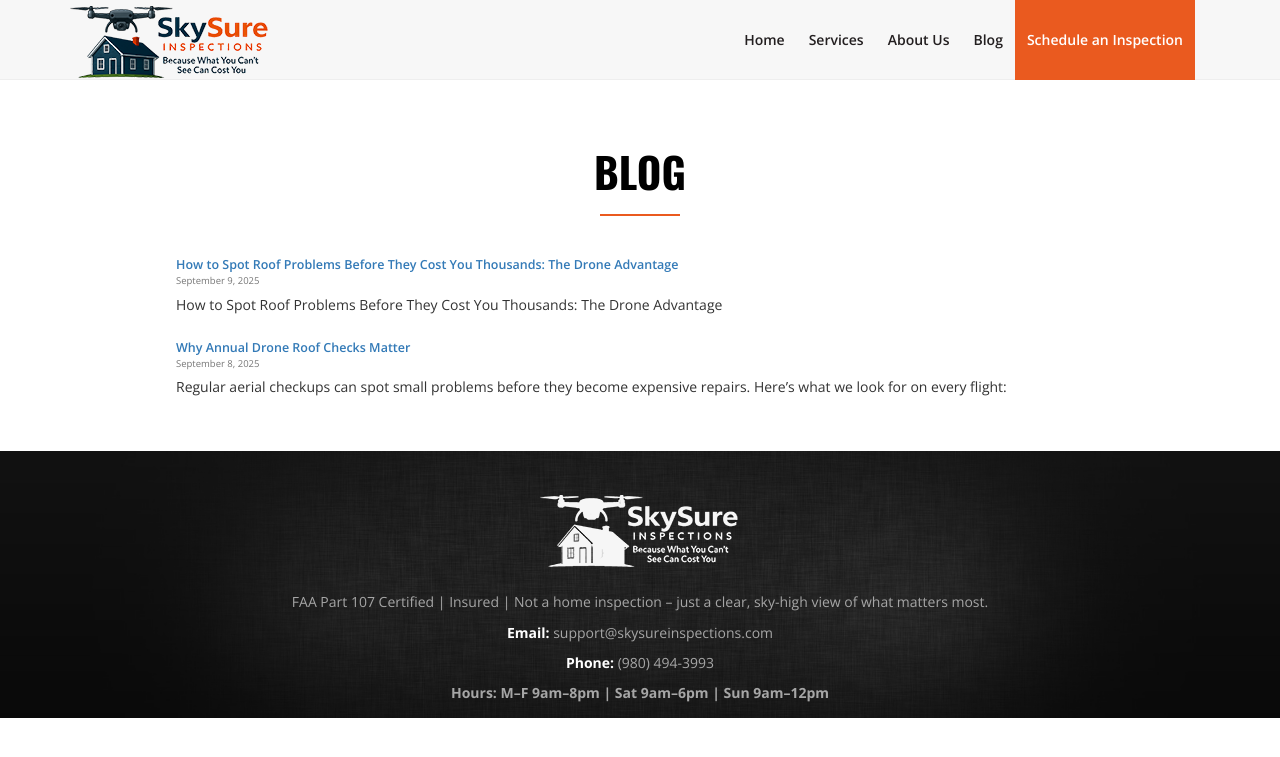
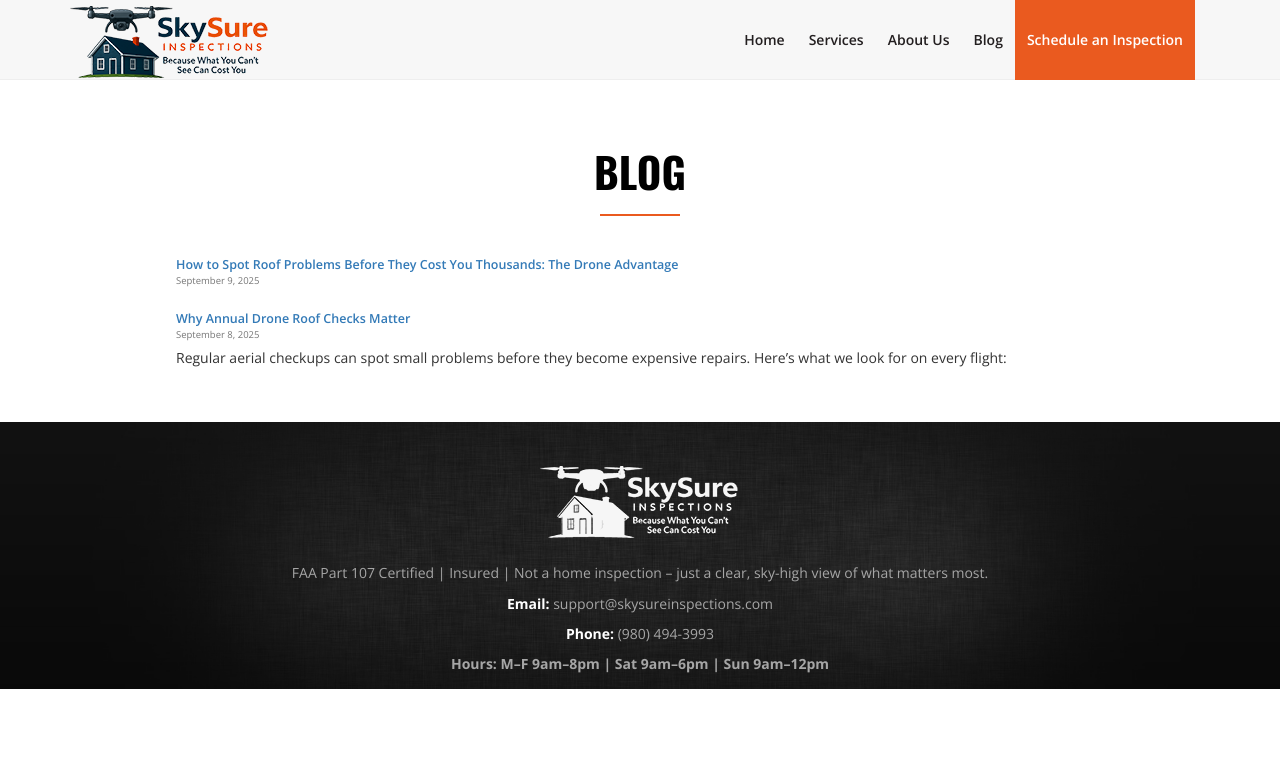
Before and after one commit to ahdworsky/SkySureInspections, a Jekyll site: the page built from blog/index.html, in a window 1280 px wide. Shown: the top 757 px of the page. Built offline with Jekyll 4.4.1, drawn with Linux system fonts in a browser that asks for light colours.

Commit message:
Update 2025-09-09-new-post.md

```diff
--- a/_posts/2025-09-09-new-post.md
+++ b/_posts/2025-09-09-new-post.md
@@ -2,10 +2,8 @@
 layout: post
 title: "How to Spot Roof Problems Before They Cost You Thousands: The Drone Advantage"
 date: 2025-09-09 09:00:00 -0400
-description: "Discover how drone inspections can catch roof problems early—saving you thousands in repairs—with high-resolution aerial imagery and expert analysis from SkySure Inspections. Stay ahead of costly damage with a simple, annual check-up!"
+description: "Discover how drone inspections can catch roof problems early—saving you thousands in repairs—with high-resolution aerial imagery and expert analysis."
 ---
-
-# How to Spot Roof Problems Before They Cost You Thousands: The Drone Advantage
 
 ![heroImage](https://cdn.marblism.com/3NGPByd3urw.webp)
 
```
